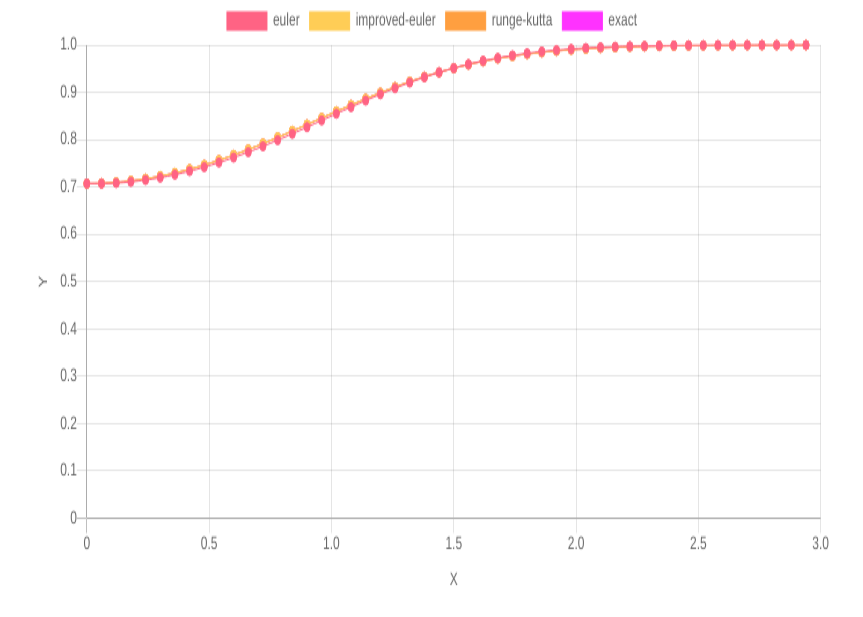
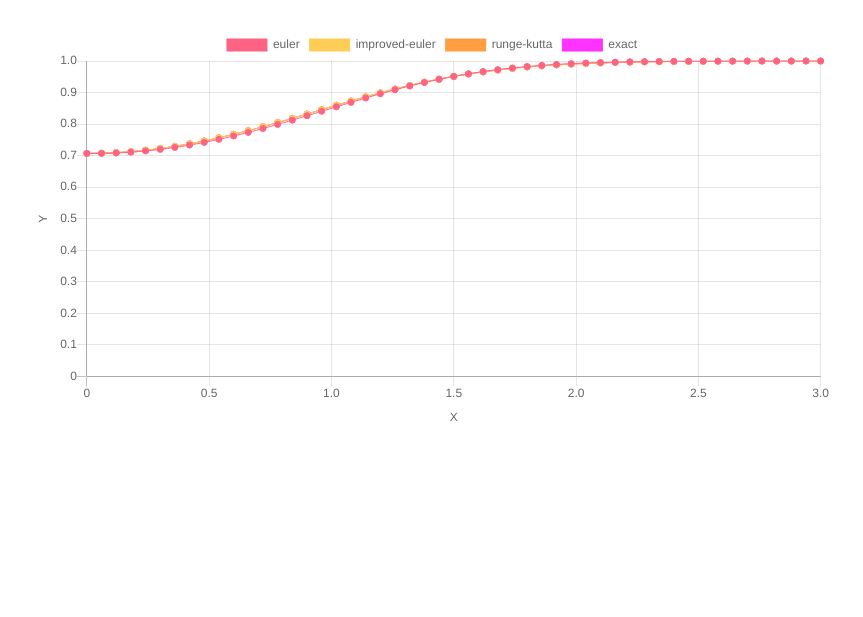
Before and after one commit to VanishMax/solving-de, a website built with webpack: page index.html in a window 1280 px wide. Shown: the part 245-862 px from the top of the page, without its empty margins (208-1071 px from the left). After the commit the page ends 800 px from the top, so only its background shows below. Built offline with nearby package versions, Linux system fonts and the light colour scheme.

Commit message:
Improve styling and number rounding

```diff
--- a/js/config.js
+++ b/js/config.js
@@ -1,5 +1,7 @@
 export let methodsCanvas = 'methods';
 export let localCanvas = 'local-error';
+
+export let LOOP_ROUNDING = 0.005;
 
 export const methods = [{
   name: 'euler',
--- a/js/solution.js
+++ b/js/solution.js
@@ -1,4 +1,4 @@
-import {datasetConfig, methods, options} from './config';
+import {datasetConfig, methods, options, LOOP_ROUNDING} from './config';
 
 export default class SolutionChart {
   constructor(id, variant) {
@@ -36,10 +36,10 @@ export default class SolutionChart {
 
     let points = [];
     const c = this.constant(x0, y0);
-    while (x0 <= n) {
+    while (x0 <= n + LOOP_ROUNDING) {
       points.push({
-        x: x0,
-        y: this.exactFunc(x0, c),
+        x: x0.toFixed(4),
+        y: this.exactFunc(x0, c).toFixed(4),
       });
       x0 = x0 + h;
     }
@@ -51,10 +51,10 @@ export default class SolutionChart {
     let {h} = this;
 
     let points = [];
-    while (x0 <= n) {
+    while (x0 <= n + LOOP_ROUNDING) {
       points.push({
-        x: x0,
-        y: y0,
+        x: x0.toFixed(4),
+        y: y0.toFixed(4),
       });
       y0 = y0 + h * this.func(x0, y0);
       x0 = x0 + h;
@@ -67,12 +67,12 @@ export default class SolutionChart {
     let {h} = this;
 
     let points = [];
-    while (x0 <= n) {
+    while (x0 <= n + LOOP_ROUNDING) {
       let xNext = x0 + h;
       let yNext = y0 + h * this.func(x0, y0);
       points.push({
-        x: x0,
-        y: y0,
+        x: x0.toFixed(4),
+        y: y0.toFixed(4),
       });
       y0 = y0 + h/2 * (this.func(x0, y0) + this.func(xNext, yNext));
       x0 = xNext;
@@ -85,14 +85,14 @@ export default class SolutionChart {
     let {h} = this;
 
     let points = [];
-    while (x0 <= n) {
+    while (x0 <= n + LOOP_ROUNDING) {
       let k1 = h * this.func(x0, y0);
       let k2 = h * this.func(x0 + 0.5 * h, y0 + 0.5 * k1);
       let k3 = h * this.func(x0 + 0.5 * h, y0 + 0.5 * k2);
       let k4 = h * this.func(x0 + h, y0 + k3);
       points.push({
-        x: x0,
-        y: y0,
+        x: x0.toFixed(4),
+        y: y0.toFixed(4),
       });
       y0 = y0 + 1/6 * (k1 + 2*k2 + 2*k3 + k4);
       x0 = x0 + h;
@@ -127,4 +127,8 @@ export default class SolutionChart {
     this.chart.data.datasets = data;
     this.chart.update();
   }
+
+  // globalError() {
+  //
+  // }
 }
--- a/style.css
+++ b/style.css
@@ -1,9 +1,9 @@
 canvas {
-    width: 100%;
-    height: 600px;
-    -moz-user-select: none;
-    -webkit-user-select: none;
-    -ms-user-select: none;
+  margin-top: 2em;
+  width: 100%;
+  -moz-user-select: none;
+  -webkit-user-select: none;
+  -ms-user-select: none;
 }
 
 code {
@@ -50,7 +50,12 @@ input[type=range]::-webkit-slider-runnable-track {
   justify-content: space-between;
 }
 
+#tabs > .tab {
+  text-decoration: underline;
+}
+
 #tabs > .tab:not(.active) {
+  text-decoration: none;
   cursor: pointer;
   color: lightgray;
   transition: color .2s;
```
Also changed, not shown: dist/bundle.js.
